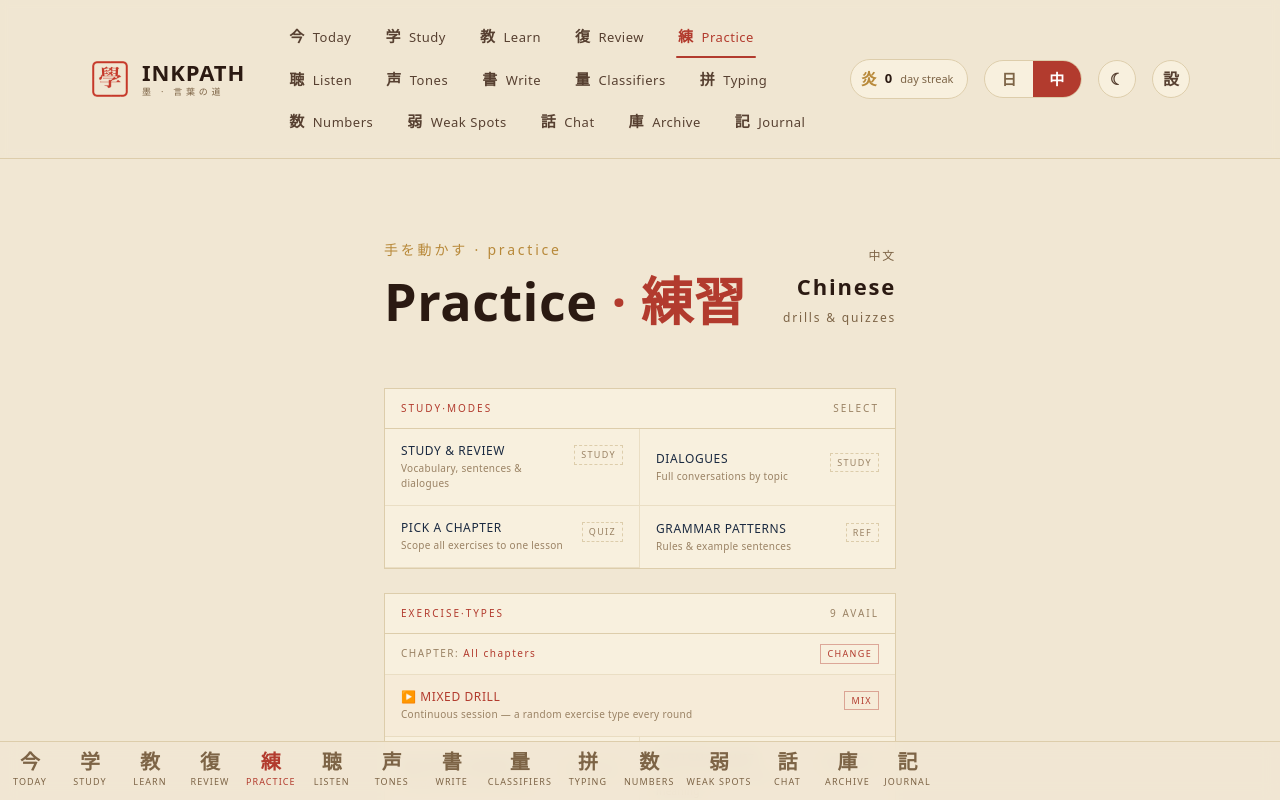
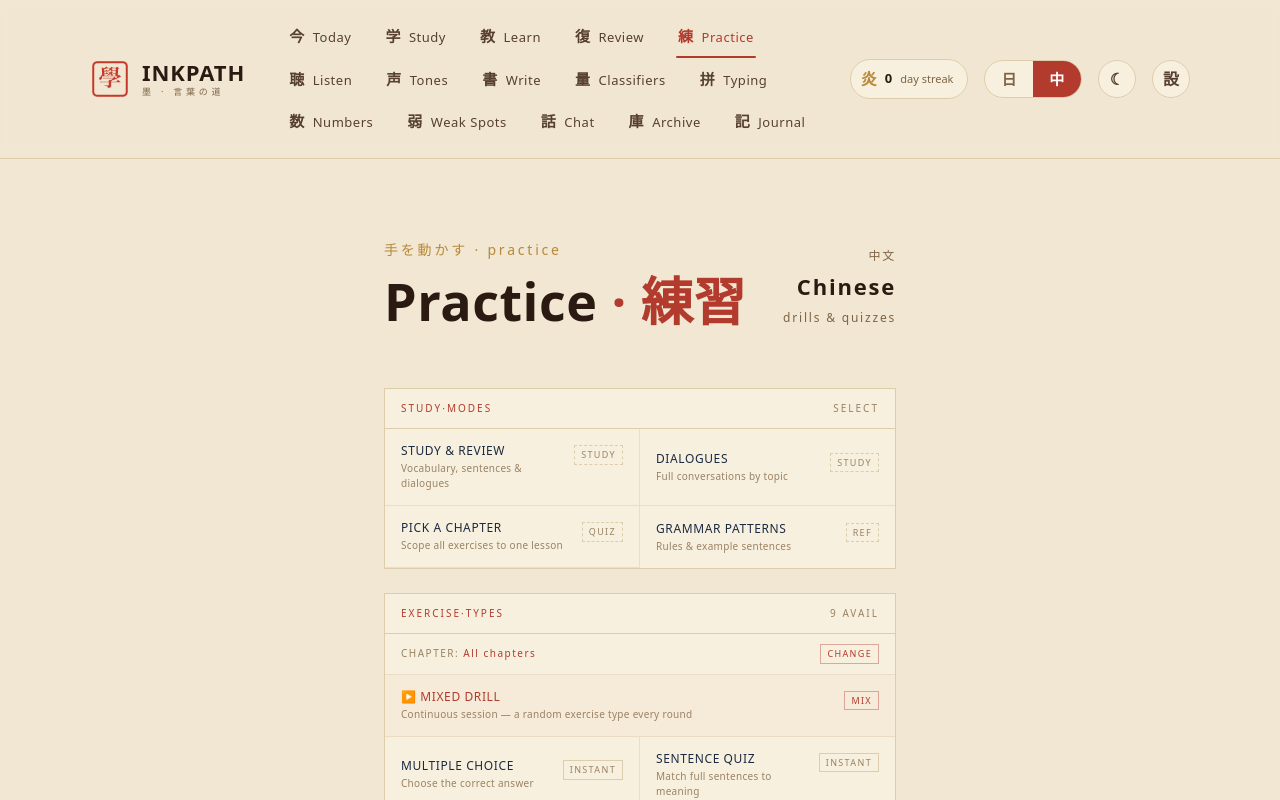
Before and after one commit to ctrlc03/language-learning-app, a Next.js app: page /exercises in a window 1280 px wide. Shown: the top 800 px of the page. Built offline with nearby package versions, Linux system fonts and the light colour scheme; a web font is replaced by a local one.

Commit message:
fix: remove bottom navbar on desktop

```diff
--- a/src/app/inkpath.css
+++ b/src/app/inkpath.css
@@ -1264,8 +1264,9 @@ button {
   left: 0;
   right: 0;
   z-index: 60;
-  display: flex;
-  justify-content: flex-start;
+  /* Hidden on desktop; shown only in the mobile media query below. */
+  display: none;
+  justify-content: safe center;
   flex-wrap: nowrap;
   overflow-x: auto;
   -webkit-overflow-scrolling: touch;
@@ -1353,6 +1354,9 @@ button {
   .nav {
     display: none;
   }
+  .ink-mobile-nav {
+    display: flex;
+  }
   .topbar-inner {
     gap: 12px;
     padding: 12px 16px;
```
